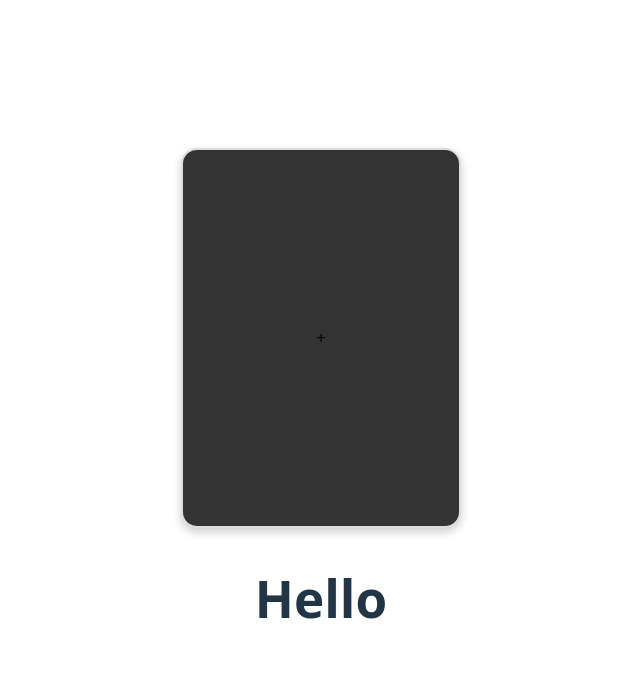
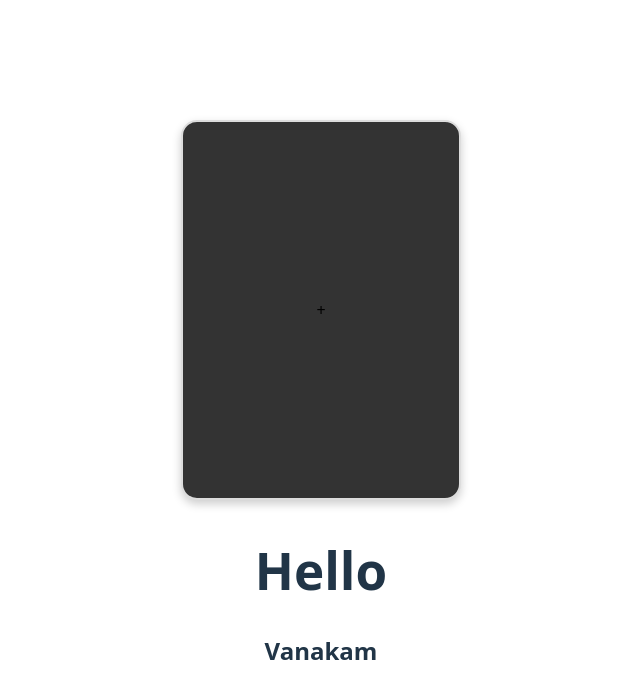
Before and after one commit to RamSivaSundaraKarthykeyan/Cards-Task, a React (Vite) app: page / in a window 1280 px wide. Shown: the top 698 px of the page, without its empty margins (319-959 px from the left). Built offline with nearby package versions, Linux system fonts and the light colour scheme.

Commit message:
second commit of the day

```diff
--- a/src/App.jsx
+++ b/src/App.jsx
@@ -6,6 +6,7 @@ function App() {
     <>
       <Deck />
       <h1>Hello</h1>
+      <h2>Vanakam</h2>
     </>
   );
 }
```
